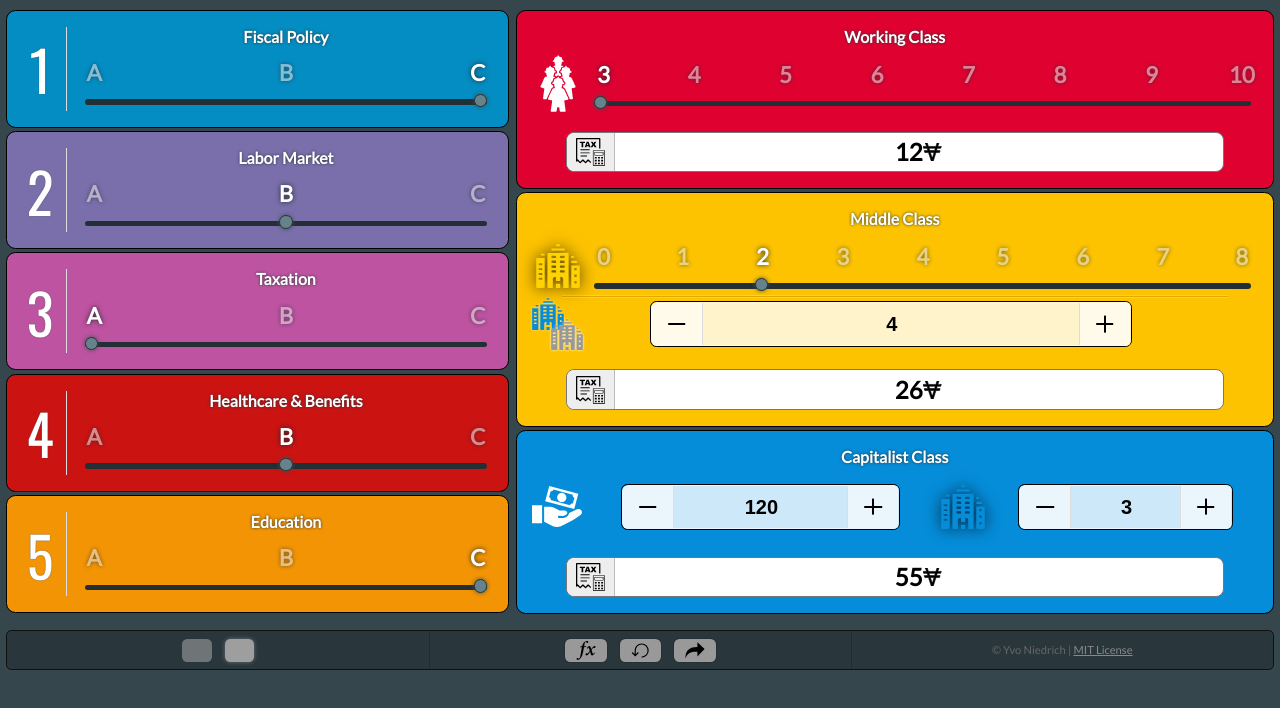
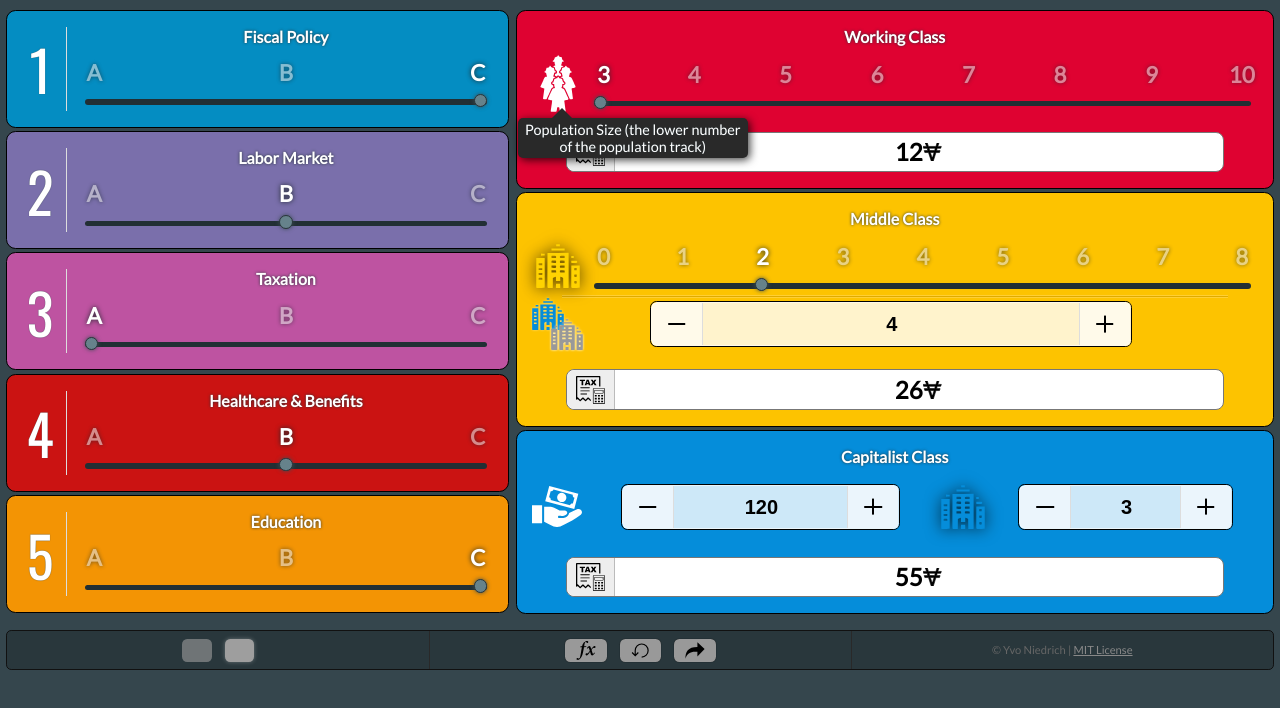
Before and after one commit to yvo-niedrich/hegemony-taxes, a Vue app: page / in a window 1280 px wide. Both pictures are taken after a click on the element 557 px from the left and 83 px from the top of the page. Shown: the top 708 px of the page. Built offline with nearby package versions, Linux system fonts and the light colour scheme; grey boxes are pictures that could not be loaded.

Commit message:
add tooltips

```diff
--- a/src/components/CapitalistClass.vue
+++ b/src/components/CapitalistClass.vue
@@ -1,6 +1,7 @@
 <script setup lang="ts">
 import { getPolicyStore } from '@/stores/policies';
 import { getClassStore } from '@/stores/classes';
+import Tooltip from '@/components/Tooltip.vue';
 
 const { tax, taxMultiplier } = getPolicyStore();
 const { cBusinesses, cIncome } = getClassStore();
@@ -35,13 +36,17 @@ const corporateTax = computed(() => getCorporateTax(cIncome.value - employmentTa
 
         <div class="capitalist-parameters">
             <div class="split">
-                <div class="parameter-icon icon-income" />
+                <Tooltip :text="$t('hint.capitalist.corporateTax')">
+                    <div class="parameter-icon icon-income" />
+                </Tooltip>
                 <div class="capitalist-parameter parameter-income">
                     <NumberInput :min="0" :max="999" :intervalTimeout="40" v-model="cIncome" />
                 </div>
             </div>
             <div class="split">
-                <div class="parameter-icon icon-business-c" />
+                <Tooltip :text="$t('hint.capitalist.employmentTax')">
+                    <div class="parameter-icon icon-business-c" />
+                </Tooltip>
                 <div class="capitalist-parameter parameter-businesses">
                     <NumberInput :min="0" :max="12" v-model="cBusinesses" />
                 </div>
--- a/src/components/MiddleClass.vue
+++ b/src/components/MiddleClass.vue
@@ -1,6 +1,7 @@
 <script setup lang="ts">
 import { computed } from 'vue';
 import NumberSlider from '@/components/NumberSlider.vue';
+import Tooltip from '@/components/Tooltip.vue';
 import { getPolicyStore } from '@/stores/policies';
 import { getClassStore } from '@/stores/classes';
 
@@ -16,7 +17,9 @@ const employmentTax = computed(() => taxMultiplier.value * mBusinesses.value);
         <h3>{{ $t('header.middleclass') }}</h3>
 
         <div class="split middleclass-operational">
-            <div class="parameter-icon icon-business-m" />
+            <Tooltip :text="$t('hint.middle.employmentTax')">
+                <div class="parameter-icon icon-business-m" />
+            </Tooltip>
             <div class="middleclass-parameter parameter-income">
                 <NumberSlider :min="0" :max="8" v-model.number="mBusinesses" />
             </div>
@@ -25,9 +28,11 @@ const employmentTax = computed(() => taxMultiplier.value * mBusinesses.value);
         <div class="middleclass-divider" />
 
         <div class="split middleclass-labor">
-            <div class="parameter-icon icon-business-c">
-                <div class="parameter-icon icon-business-s"></div>
-            </div>
+            <Tooltip :text="$t('hint.middle.incomeTax')">
+                <div class="parameter-icon icon-business-c">
+                    <div class="parameter-icon icon-business-s"></div>
+                </div>
+            </Tooltip>
             <div class="middleclass-parameter parameter-employment">
                 <NumberInput :min="0" :max="24" v-model="mEmployments" />
             </div>
--- /dev/null
+++ b/src/components/Tooltip.vue
@@ -0,0 +1,151 @@
+<script lang="ts" setup>
+import { defineProps, computed, ref } from 'vue';
+import { onClickOutside } from '@vueuse/core';
+
+const props = defineProps({
+    text: {
+        type: String,
+        required: true,
+    },
+    position: {
+        type: String,
+        default: 'bottom',
+    },
+    tooltipId: {
+        type: String,
+        default: 'tooltip__text',
+    },
+});
+
+const forceVisibility = ref(false);
+let timer = null;
+
+const tooltipClasses = computed(() => ({
+    tooltip__text: true,
+    [`tooltip--${props.position}`]: true,
+    visible: forceVisibility.value,
+}));
+
+function forceShow() {
+    if (forceVisibility.value) {
+        return forceUnshow();
+    }
+    forceVisibility.value = true;
+    timer = setTimeout(forceUnshow, 4000);
+}
+
+function forceUnshow() {
+    forceVisibility.value = false;
+    if (timer) {
+        clearTimeout(timer);
+        timer = null;
+    }
+}
+
+const target = ref(null);
+onClickOutside(target, forceUnshow);
+</script>
+
+<template>
+    <div ref="target" class="tooltip-wrapper" @click="forceShow">
+        <slot />
+        <span :class="tooltipClasses" role="tooltip" :id="tooltipId" inert>{{ text }}</span>
+    </div>
+</template>
+
+<style lang="scss">
+.tooltip-wrapper {
+    position: relative;
+    display: inline-block;
+}
+
+.tooltip__text {
+    visibility: hidden;
+    opacity: 0;
+
+    transition: 0.8s;
+
+    text-align: center;
+    color: #ffffff;
+    font-size: 0.9em;
+
+    padding: 0.2em 0.5em;
+    border-radius: 0.35em;
+    min-width: 15em;
+    background: #292929;
+    box-shadow: 2px 2px 8px rgba(0, 0, 0, 0.75);
+
+    position: absolute;
+    z-index: 10;
+}
+
+.tooltip-wrapper .tooltip__text.visible,
+.tooltip-wrapper:hover .tooltip__text {
+    visibility: visible;
+    opacity: 1;
+}
+
+:slotted(*):focus + .tooltip__text {
+    visibility: visible;
+    opacity: 1;
+}
+
+.tooltip--top {
+    inset-block-end: 110%;
+    inset-inline-start: 50%;
+    margin-inline-start: -40px;
+}
+
+.tooltip--bottom {
+    inset-block-start: 110%;
+    inset-inline-start: 50%;
+    margin-inline-start: -40px;
+}
+
+.tooltip--left {
+    inset-block-end: 0%;
+    inset-inline-end: 110%;
+}
+
+.tooltip--right {
+    inset-block-end: 0%;
+    inset-inline-start: 110%;
+}
+
+.tooltip__text::after {
+    content: ' ';
+    position: absolute;
+    border-width: 10px;
+    border-style: solid;
+    border-color: #292929 transparent transparent transparent;
+}
+
+.tooltip--left::after {
+    inset-block-start: 50%;
+    inset-inline-start: 100%;
+    border-color: transparent transparent transparent #292929;
+}
+
+.tooltip--right::after {
+    inset-block-start: 50%;
+    inset-inline-end: 100%;
+    border-color: transparent #292929 transparent transparent;
+}
+
+.tooltip--top::after {
+    inset-block-start: 100%;
+    inset-inline-start: 50%;
+    border-color: #292929 transparent transparent transparent;
+}
+
+.tooltip--bottom::after {
+    inset-block-end: 100%;
+    inset-inline-start: 15%;
+    border-color: transparent transparent #292929 transparent;
+}
+</style>
+
+<script lang="ts">
+import { defineComponent } from 'vue';
+export default defineComponent({});
+</script>
--- a/src/components/WorkerClass.vue
+++ b/src/components/WorkerClass.vue
@@ -1,6 +1,7 @@
 <script setup lang="ts">
 import { computed } from 'vue';
 import NumberSlider from '@/components/NumberSlider.vue';
+import Tooltip from '@/components/Tooltip.vue';
 import { getPolicyStore } from '@/stores/policies';
 import { getClassStore } from '@/stores/classes';
 
@@ -14,7 +15,9 @@ const wIncomeTax = computed(() => incomeTax.value * population.value);
     <div class="working-class card">
         <h3>{{ $t('header.workingclass') }}</h3>
         <div class="split">
-            <div class="parameter-icon icon-workers" />
+            <Tooltip :text="$t('hint.worker.incomeTax')">
+                <div class="parameter-icon icon-workers" />
+            </Tooltip>
             <div>
                 <NumberSlider :min="3" :max="10" v-model.number="population" />
             </div>
--- a/src/translation/de.ts
+++ b/src/translation/de.ts
@@ -18,4 +18,17 @@ export default {
         education: 'Bildung',
         unknown: 'Unbekannte Politik',
     },
+    hint: {
+        worker: {
+            incomeTax: 'Bevölkerung (der untere Wert der Bevölkerungsleiste)',
+        },
+        middle: {
+            incomeTax: 'Anzahl "fremder" Unternehmen in denen NUR deine Arbeitskräfte tätig sind',
+            employmentTax: 'Anzahl deiner betriebsfähigen Unternehmen',
+        },
+        capitalist: {
+            corporateTax: 'Bruttoeinkommen - Geld im Einkommensbereich vor Steuern',
+            employmentTax: 'Anzahl deiner betriebsfähigen Unternehmen',
+        },
+    },
 };
--- a/src/translation/en.ts
+++ b/src/translation/en.ts
@@ -18,4 +18,17 @@ export default {
         education: 'Education',
         unknown: 'Unknown Policy',
     },
+    hint: {
+        worker: {
+            incomeTax: 'Population Size (the lower number of the population track)',
+        },
+        middle: {
+            incomeTax: 'The number of Companies, other than your own, where you have Workers',
+            employmentTax: 'Operational Companies you own',
+        },
+        capitalist: {
+            corporateTax: 'Gross income - Money in the Revenue area before taxes',
+            employmentTax: 'Operational Companies you own',
+        },
+    },
 };
```
